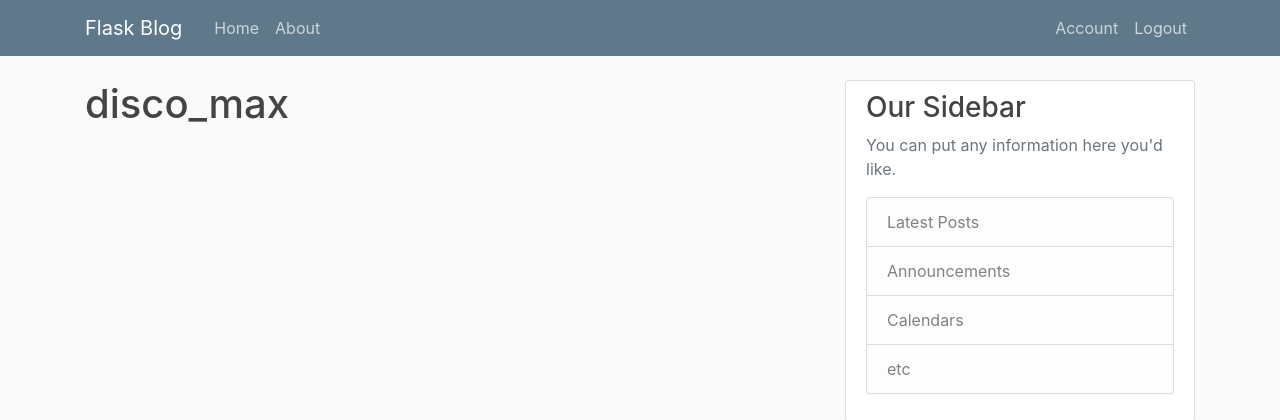
After one commit to discomax/Flask_Blog, a Flask app: page /account in a window 1280 px wide. The commit adds this page. Shown: the top 420 px of the page. Run offline with Flask 2, Linux system fonts and the light colour scheme; a user stored in the database is signed in; some libraries are stand-ins or nearby versions.

Commit message:
created logout, account routes, acount template. update route permissions and redirects

```diff
--- a/flaskblog/__init__.py
+++ b/flaskblog/__init__.py
@@ -11,5 +11,7 @@
 db = SQLAlchemy(app)
 bcrypt = Bcrypt(app)
 login_manager = LoginManager(app)
+login_manager.login_view = 'login'
+login_manager.login_message_category = 'info'
 
 from flaskblog import routes
--- a/flaskblog/routes.py
+++ b/flaskblog/routes.py
@@ -1,8 +1,8 @@
-from flask import render_template, url_for, flash, redirect
+from flask import render_template, url_for, flash, redirect, request
 from flaskblog import app, db, bcrypt
 from flaskblog.forms import RegistrationForm, LoginForm
 from flaskblog.models import User, Post
-from flask_login import login_user, current_user
+from flask_login import login_user, current_user, logout_user, login_required
 
 posts = [
     {
@@ -32,6 +32,8 @@
 
 @app.route("/register", methods=['GET', 'POST'])
 def register():
+    if current_user.is_authenticated:
+        return redirect(url_for('home'))
     form = RegistrationForm()
     if form.validate_on_submit():
         hashed_password = bcrypt.generate_password_hash(form.password.data).decode('utf-8')
@@ -44,12 +46,27 @@
 
 @app.route("/login", methods=['GET', 'POST'])
 def login():
+    if current_user.is_authenticated:
+        return redirect(url_for('home'))
     form = LoginForm()
+
     if form.validate_on_submit():
         user = User.query.filter_by(email=form.email.data).first()
         if user and bcrypt.check_password_hash(user.password, form.password.data):
             login_user(user, remember=form.remember.data)
-            return redirect(url_for('home'))
+            next_page = request.args.get('next')
+            return redirect(next_page) if next_page else redirect(url_for('home')) ## Turnary Condition
         else:
             flash('Login Unsuccessful. Please check email and password', 'danger')
     return render_template('login.html', title='Login', form=form)
+
+@app.route("/logout")
+def logout():
+    logout_user()
+    return redirect(url_for('home'))
+
+
+@app.route("/account")
+@login_required
+def account():
+    return render_template('account.html', title='Account')
--- /dev/null
+++ b/flaskblog/templates/account.html
@@ -0,0 +1,4 @@
+{% extends "layout.html" %}
+{% block content %}
+    <h1>{{ current_user.username }}</h1>
+{% endblock content%}
--- a/flaskblog/templates/layout.html
+++ b/flaskblog/templates/layout.html
@@ -30,8 +30,13 @@
                     </div>
                     <!-- Navbar Right Side -->
                     <div class="navbar-nav">
-                        <a class="nav-item nav-link" href="{{ url_for('login') }}">Login</a>
-                        <a class="nav-item nav-link" href="{{ url_for('register') }}">Register</a>
+                        {% if current_user.is_authenticated %}
+                            <a class="nav-item nav-link" href="{{ url_for('account') }}">Account</a>
+                            <a class="nav-item nav-link" href="{{ url_for('logout') }}">Logout</a>
+                        {% else %}
+                            <a class="nav-item nav-link" href="{{ url_for('login') }}">Login</a>
+                            <a class="nav-item nav-link" href="{{ url_for('register') }}">Register</a>
+                        {% endif %}
                     </div>
                 </div>
             </div>
```
